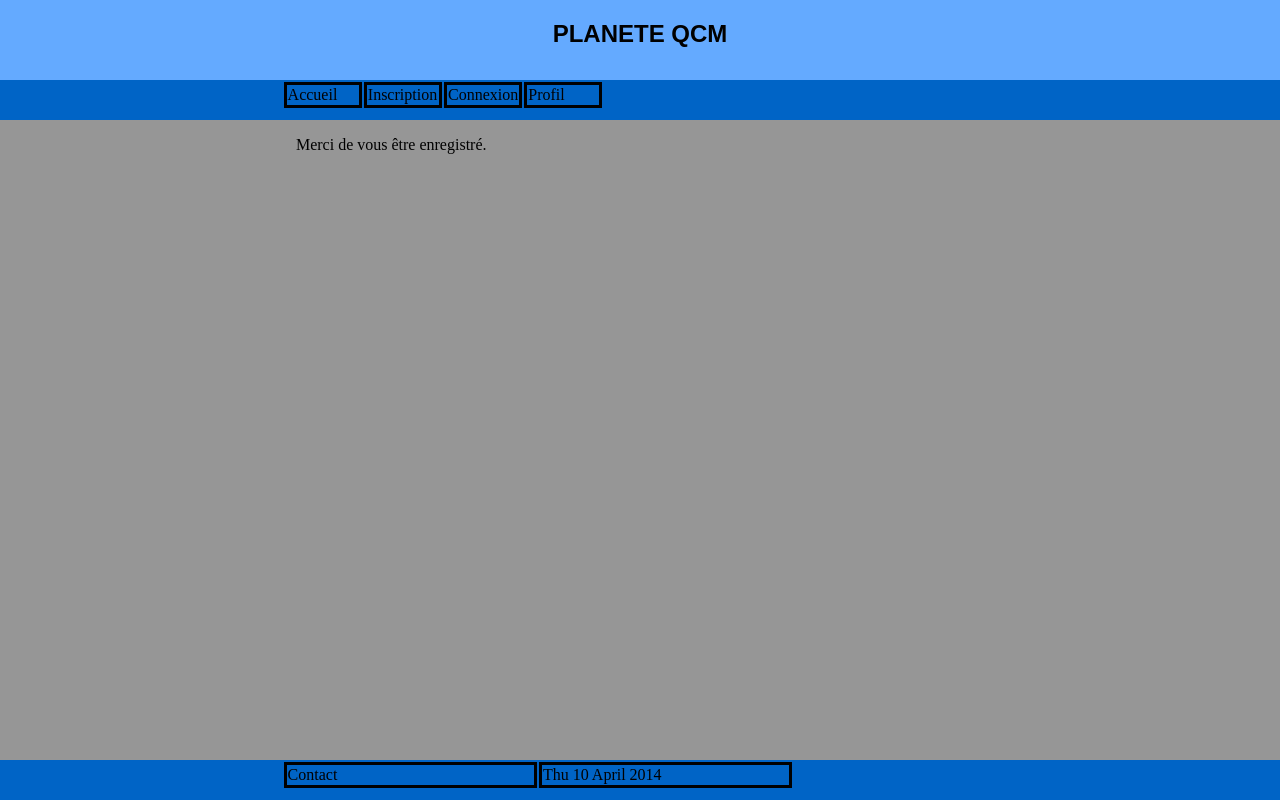
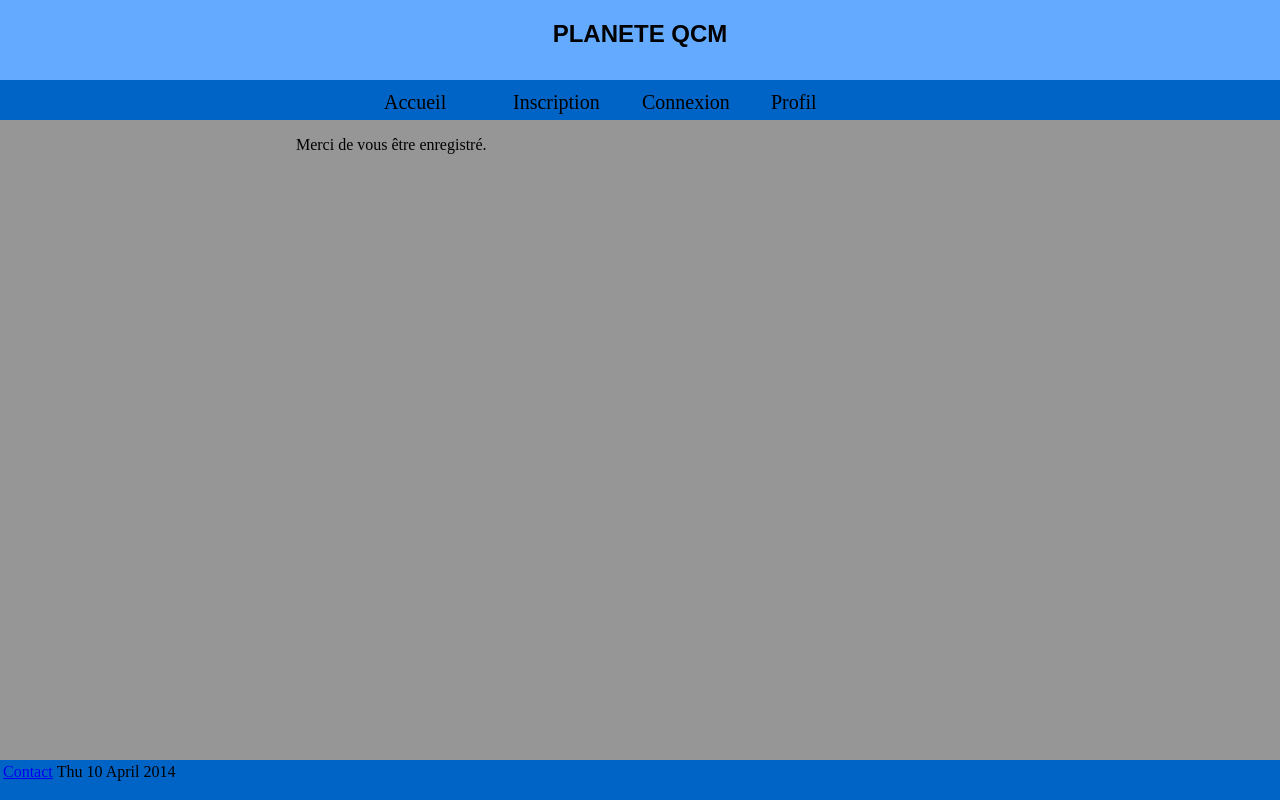
Before and after one commit to Lunamorg/PlaneteQCM, a PHP site: page /ajouter.php in a window 1280 px wide. Run offline with PHP 8.4, Linux system fonts and the light colour scheme.

Commit message:
Changements de css + ajout commentaires

```diff
--- a/planete.css
+++ b/planete.css
@@ -7,6 +7,7 @@ body
     background-color : RGB(150,150,150);
 }
 
+/*------------ Entete--------------------------------------------------------------- */
 /* Titre de nos pages */
 
 #EN_TETE
@@ -20,6 +21,8 @@ body
     text-align : center;
     color : black;
 }
+
+/*------------ Menu--------------------------------------------------------------- */
 
 /* Propriété de la bande de couleur menu */
 
@@ -38,7 +41,27 @@ body
 {
     color : white;
 }
+#menu_tableau
+{
+    margin-left : auto;
+    margin-right : auto;
+    margin-top: 8px;
+}
 
+#menu_tableau td
+{
+    width: 125px;
+    font-size: 20px;
+}
+/* Propriétés sur les liens */
+
+#menu_tableau a
+{
+    text-decoration : none;
+    color : black;
+}
+
+/*------------ Corps --------------------------------------------------------------- */
 /* Propriétés du corps de nos pages */
 
 #CORPS
@@ -58,6 +81,7 @@ body
     text-indent : 2%;
 }
 
+/*------------ Pied de page --------------------------------------------------------------- */
 /* Bas de nos pages */
 
 #PIED_PAGE
@@ -71,24 +95,9 @@ body
     background-color : RGB(0, 100, 198);
 }
 
-table
-{
-  margin-left : 22%;
-}
 
-td
-{
-  height : 30%;
-  width : 25%;
-  border : solid;
-}
-/* Propriétés sur les liens */
 
-a
-{
-  text-decoration : none;
-  color : black;
-}
+/*------------ Autres --------------------------------------------------------------- */
 
 a:visited
 {
@@ -98,6 +107,5 @@ a:visited
 input
 {
     display : inline-block;
-  position : relatif;
     left : 20%;
 }
```
Lines whose indentation alone changed are shown as unchanged.
